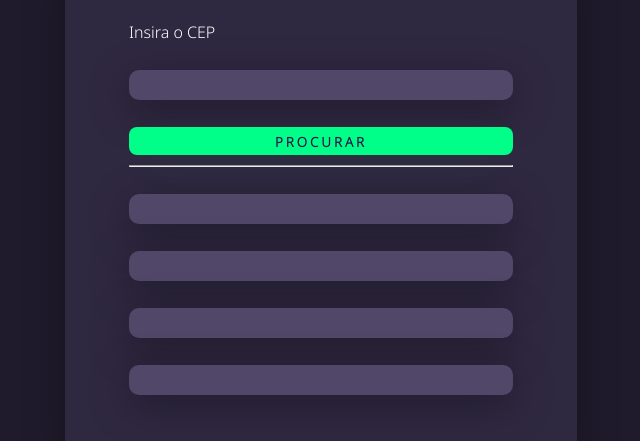
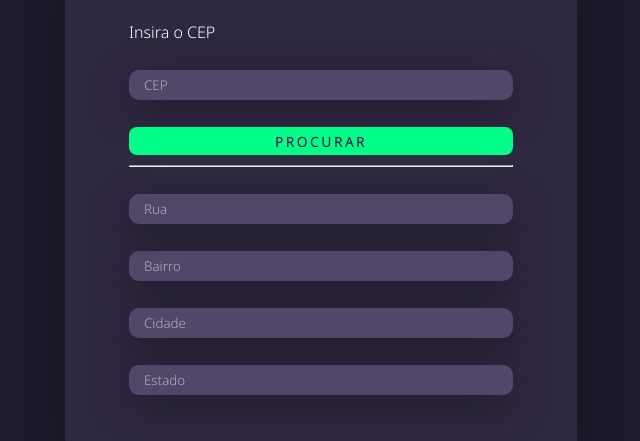
Before and after one commit to GuilhermeLimaDev/cepquery, a plain HTML site: page index.html in a window 1280 px wide. Shown: the part 192-633 px from the top of the page, without its empty margins (319-959 px from the left). Drawn offline with Linux system fonts and the light colour scheme.

Commit message:
buscarCep

```diff
--- a/index.html
+++ b/index.html
@@ -13,13 +13,13 @@
     <article>
         <form class="">
             <label for="cep">Insira o CEP</label>
-            <input type="text" id="cep">
+            <input type="text" id="cep" placeholder="CEP">
             <input type="button" value="Procurar" id="enviar">
             <hr />
-            <input type="text" id="log">
-            <input type="text" id="bairro">
-            <input type="text" id="cidade">
-            <input type="text" id="estado">
+            <input type="text" id="log" placeholder="Rua">
+            <input type="text" id="bairro" placeholder="Bairro">
+            <input type="text" id="cidade" placeholder="Cidade">
+            <input type="text" id="estado" placeholder="Estado">
         </form>
     </article>
 </body>
--- a/style.css
+++ b/style.css
@@ -43,6 +43,10 @@ input {
 
 }
 
+input::placeholder {
+    color: #f0ffff94;
+}
+
 #enviar {
     width: 100%;
     padding: 6px 0px;
```
